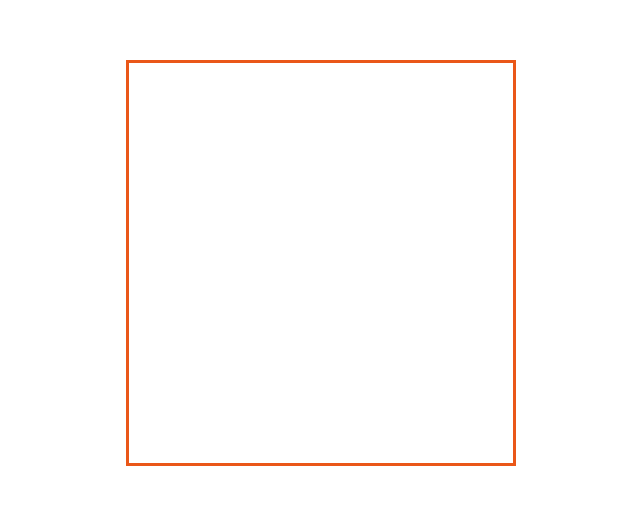
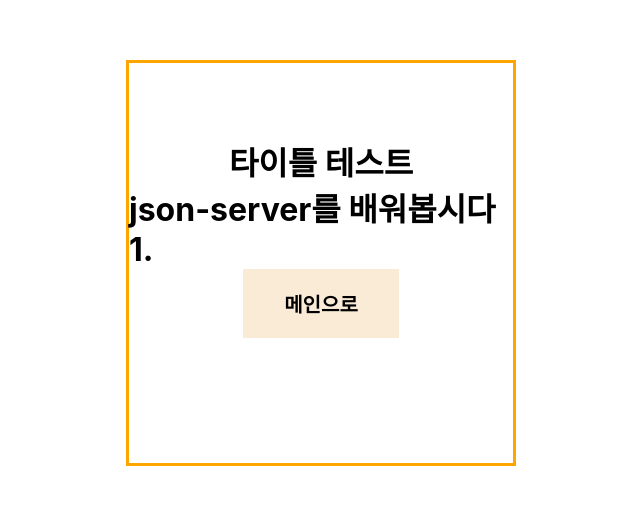
Before and after one commit to LuisKlopp/local-instagram, a React (Create React App) app: page /detail/1 in a window 1280 px wide. Shown: the part 137-642 px from the top of the page, without its empty margins (319-959 px from the left). Built offline with nearby package versions, Linux system fonts and the light colour scheme; data requests are answered from the project's data file.

Commit message:
이미지 첨부 기능과 디테일페이지 기능

```diff
--- a/db.json
+++ b/db.json
@@ -13,25 +13,16 @@
       "url": "https://cdn.mhnse.com/news/photo/202207/128045_118780_3246.jpg"
     },
     {
-      "id": 3,
-      "title": "3번째 타이틀",
-      "content": "json-server를 배워봅시다2.",
-      "url": "https://hanghae99.spartacodingclub.kr/static/images/og_new.jpg"
+      "title": "ㅁㄴㅇㄹㄴㅇㅁㄹㄴㅇ",
+      "content": "ㄹㄴㅁㅇㄻㄴㅇㄹㅇㄴㄾㅊㅋㅍㅌㅊㅍㅌㅊㄹㅇㄴㄹㄴㅁㄹㄴㅇ",
+      "url": "blob:http://localhost:3000/f41f6d51-e5d2-4aa0-bfac-4d66a9e3b030",
+      "id": 3
     },
     {
-      "title": "ㄹㅇㅇㄴㄹㅇㄴ",
-      "content": "ㄹㅇㄴㄹㅇㄴㄹㅇㄴㄹㅇㄴㄹㅇㄴ",
+      "title": "ㄹㅇㄴ",
+      "content": "ㄹㅇㄴㄹㄴㅇ",
+      "url": "blob:http://localhost:3000/312efdad-d003-40f2-80c0-1873e2d15c89",
       "id": 4
-    },
-    {
-      "title": "",
-      "content": "",
-      "id": 5
-    },
-    {
-      "title": "ㄻㅇ너ㅣㅏㅓㅣㅏ",
-      "content": "ㅇㄴㄹㄴ엄리ㅏㅇㅁ너리ㅏㅇㄴ리ㅏㅇㄴ",
-      "id": 6
     }
   ]
 }
--- a/src/components/Card.jsx
+++ b/src/components/Card.jsx
@@ -15,7 +15,7 @@ const Card = ({todo}) => {
   const navigate = useNavigate();
 
   const { isLoading, error, todos } = useSelector((state) => state.todos);
-  console.log(todos)
+  // console.log(todos)
 
   return (
     <>
--- a/src/components/Detail.jsx
+++ b/src/components/Detail.jsx
@@ -1,55 +1,50 @@
-import React, {useEffect, useState} from "react";
-import { useDispatch, useSelector } from "react-redux";
-import styled from "styled-components"
-import { createGlobalStyle } from 'styled-components'
-import { useParams } from "react-router-dom";
-import { __getTodos } from "../store";
-import { Routes, Route, Link, useNavigate, Outlet } from "react-router-dom";
-import axios from "axios"
+import React, { useEffect, useState } from "react";
+import styled from "styled-components";
+import { createGlobalStyle } from "styled-components";
+import { Routes, Route, Link, useNavigate, Outlet, useParams } from "react-router-dom";
+import axios from 'axios';
+import { useSelector, useDispatch } from "react-redux";
+import { __addNumber, __getTodos } from "../store";
 
-
-
-
-const Detail = ({todo}) => {
+const Detail = () => {
 
   const { id } = useParams();
-  const [todos, setTodos] = useState([])
+  const navigate = useNavigate();
+  const [todo_arr, setTodos] = useState([]);
 
-  const dispatch = useDispatch();
-  const navigate = useNavigate();
+  const fetchTodos = async () => {
+    const { data } = await axios.get("http://localhost:3001/todos");
+    setTodos( data );
+  };
 
   useEffect(() => {
-    dispatch(__getTodos());
-    fetchTodos()
-  }, []);
+    fetchTodos();
+  }, [])
+  // let todos_1 = todo_state.find(data => data.id === Number(id));
+  let todos_1 = todo_arr.find(data => data.id === Number(id));
 
-
-  const fetchTodos = async () => {
-    const {data} = await axios.get("http://localhost:3001/todos");
-    setTodos(data);
-  };
-
-  let todo_detail = todos.find(data => data.id === Number(id));
-
-  console.log(todos)
-
+  if (todo_arr.length !== 0) {
+    console.log(todo_arr)
   return (
     <>
-      <GlobalStyle/>
+      <GlobalStyle />
       <StWrapper>
         <StItem>
-          {/* <h3>id : {todo_detail.id}</h3> */}
-          {/* <Stbutton onClick={() => {navigate("/")}} style={{cursor:"pointer"}}>메인으로</Stbutton> */}
-          {/* <h1>{todo_detail.title}</h1> */}
-          {/* <h3>{todo_detail.content}</h3> */}
+          <h1>{todos_1.title}</h1>
+          <h1>{todos_1.content}</h1>
+          <Stbutton
+            onClick={() => {navigate("/")
+            }}style={{ cursor: "pointer" }}>
+            메인으로
+          </Stbutton>
         </StItem>
       </StWrapper>
     </>
   );
+          }
 };
 
 export default Detail;
-
 
 const GlobalStyle = createGlobalStyle`
   * {
@@ -73,27 +68,27 @@ const StWrapper = styled.div`
   display: flex;
   justify-content: center;
   align-items: center;
-`;
+  `;
 
 const StItem = styled.div`
   width: 30%;
   height: 50vh;
   display: flex;
   flex-direction: column;
-  border: 3px solid ${props => props.isDone ? '#12a670' : '#ea5718'};
   justify-content: center;
   align-items: center;
+  border:3px solid orange;
 `;
 
 const Stbutton = styled.div`
-  width:30%;
+  width: 30%;
   background-color: antiquewhite;
-  padding:20px;
+  padding: 20px;
   margin: 0px 0px 50px 0px;
   text-align: center;
   font-weight: 600;
-  font-size:20px;
-  &:hover{
-    background-color : #f2ae81;
+  font-size: 20px;
+  &:hover {
+    background-color: #f2ae81;
   }
-`
+`;
--- a/src/components/Main.jsx
+++ b/src/components/Main.jsx
@@ -14,13 +14,13 @@ const Main = () => {
 
 
   const { isLoading, error, todos } = useSelector((state) => state.todos);
-  const globalNumber = useSelector((state) => state.counter.number);
   const dispatch = useDispatch();
   const navigate = useNavigate();
 
 
   useEffect(() => {
     dispatch(__getTodos());
+    console.log(todos)
   }, [dispatch]);
 
   return (
@@ -28,15 +28,12 @@ const Main = () => {
     <GlobalStyle/>
     <StHeader>
       <StButton onClick={() => {navigate("/")}}>Logo</StButton>
-
       <StButton onClick={() => {navigate("/post")}}>Post</StButton>
-
     </StHeader>
     <StMainList>
     {todos.map((todo) => (
           <Card todo={todo} key={todo.id}/>
         ))}
-
     </StMainList>
     </>
   );
--- a/src/components/Post.jsx
+++ b/src/components/Post.jsx
@@ -17,10 +17,15 @@ const Post = () => {
   const navigate = useNavigate();
   const logoImgInput = useRef();
 
+  const [fileImage, setFileImage] = useState("");
   const [state, setState] = useReducer(reducer, {
     title: "",
     content: "",
   });
+
+  const saveFileImage = (e) => {
+    setFileImage(URL.createObjectURL(e.target.files[0]));
+  };
 
   const { title, content } = state;
 
@@ -28,11 +33,13 @@ const Post = () => {
     setState(e.target);
   };
 
-  const onSubmitHandler = (title, content) => {
+  const onSubmitHandler = (title, content, fileImage) => {
     const obj = {
       title: title,
       content: content,
+      url: fileImage,
     };
+
     axios.post("http://localhost:3001/todos", obj);
   };
 
@@ -50,7 +57,7 @@ const Post = () => {
         </StSpan>
       </StHeader>
       <StPostList>
-        <StImageDiv />
+        <StImgBox alt="이미지 업로드하세요~" src={fileImage} style={{ margin: "auto" }} />
         <StDiv>
           <StSpan>Title</StSpan>
           <StInput
@@ -66,9 +73,7 @@ const Post = () => {
           ></StTextarea>
         </StDiv>
 
-
         <StButtonDiv>
-
           <StButton
             onClick={() => {
               logoImgInput.current.click();
@@ -79,7 +84,7 @@ const Post = () => {
           <StButton
             onClick={() => {
               if (title !== "" && content !== "") {
-              onSubmitHandler(title, content);
+                onSubmitHandler(title, content, fileImage);
               }
             }}
           >
@@ -91,6 +96,7 @@ const Post = () => {
             accept="image/*"
             name="file"
             ref={logoImgInput}
+            onChange={saveFileImage}
           ></StImageInput>
         </StButtonDiv>
       </StPostList>
@@ -142,7 +148,7 @@ const StPostList = styled.div`
   position: relative;
 `;
 
-const StImageDiv = styled.div`
+const StImgBox = styled.img`
   width: 50%;
   height: 50%;
   border: 1px solid black;
@@ -183,12 +189,12 @@ const StImageInput = styled.input`
   display: none;
 `;
 
-const StButtonDiv =styled.div`
-  width:100%;
-  height:50px;
-  border:1px solid black;
-  position:absolute;
-  bottom:0;
+const StButtonDiv = styled.div`
+  width: 100%;
+  height: 50px;
+  border: 1px solid black;
+  position: absolute;
+  bottom: 0;
   display: flex;
   justify-content: space-around;
-`
+`;
```
Lines whose indentation alone changed are shown as unchanged.
